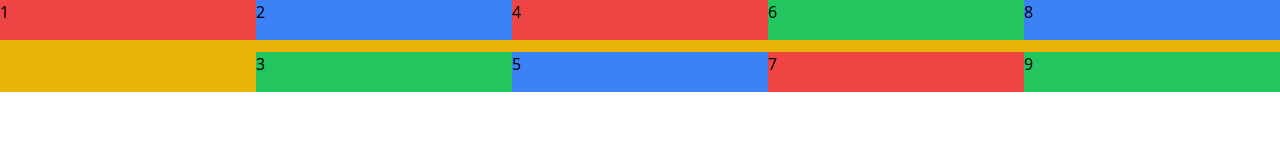
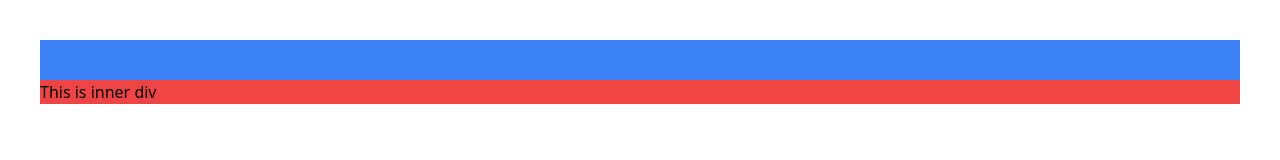
Before and after one commit to bunyawats/hello-tailwind, a website: page public/index.html in a window 1280 px wide. Drawn offline with Linux system fonts and the light colour scheme.

Commit message:
bg-blue-500 m-10 pt-10

```diff
--- a/public/index.html
+++ b/public/index.html
@@ -9,18 +9,8 @@
 </head>
 
 <body>
-    <div class="bg-yellow-500 w-auto grid grid-rows-2 grid-flow-col gap-y-3">
-        <div class=" row-span-2 h-10  bg-red-500">1</div>
-        <div class=" h-10 bg-blue-500">2</div>
-        <div class=" h-10  bg-green-500">3</div>
-
-        <div class=" h-10 bg-red-500">4</div>
-        <div class=" h-10  bg-blue-500">5</div>
-        <div class=" h-10 bg-green-500">6</div>
-
-        <div class=" h-10 bg-red-500">7</div>
-        <div class=" h-10 bg-blue-500">8</div>
-        <div class=" h-10 bg-green-500">9</div>
+    <div class="bg-blue-500 m-10 pt-10">
+        <div class="bg-red-500" pb="10">This is inner div</div>
     </div>
 </body>
 
```
Also changed, not shown: public/styles.css.
